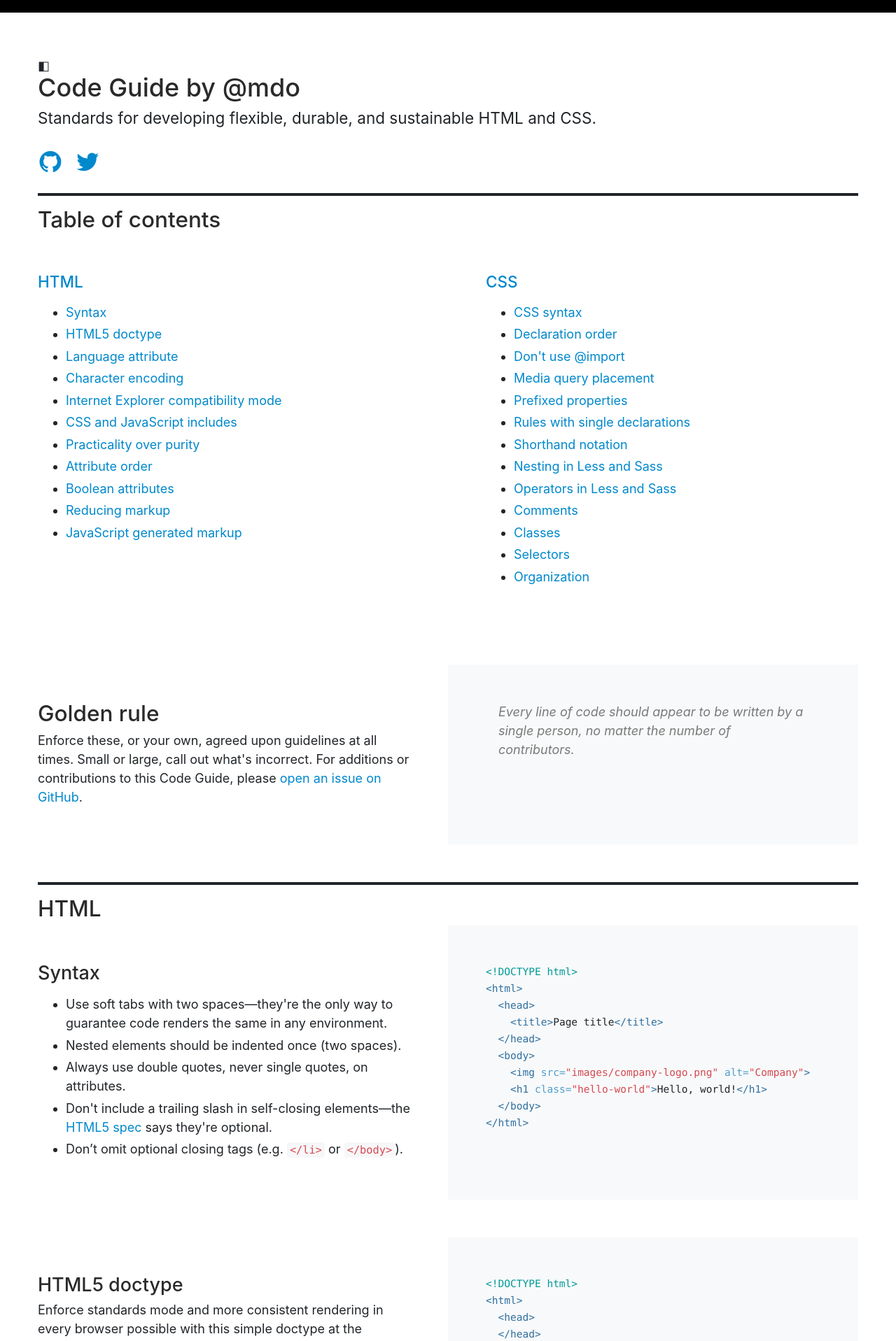
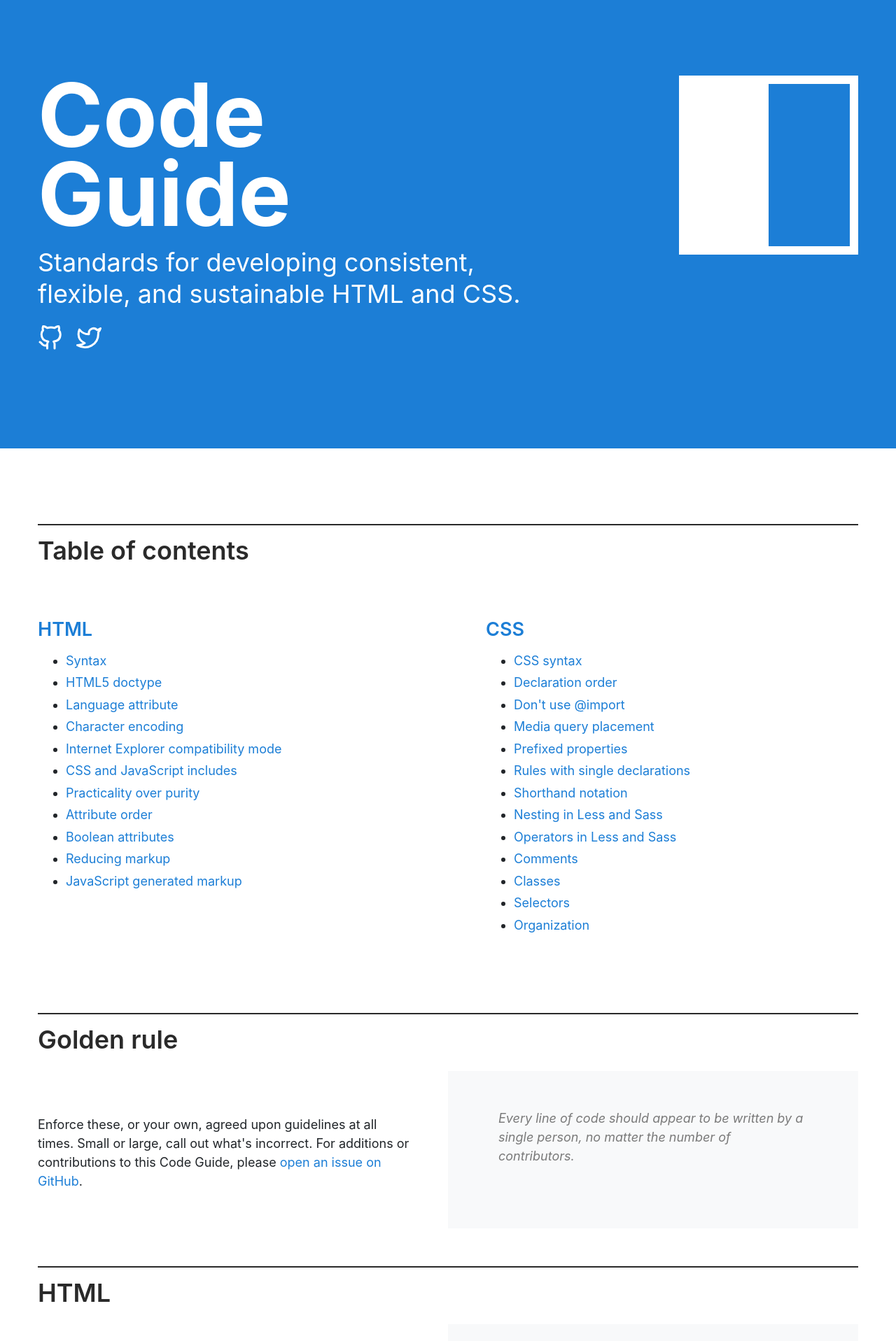
Before and after one commit to mdo/code-guide, a Jekyll site: the page built from index.html, in a window 1280 px wide. Shown: the top 1917 px of the page at 70% size. Built offline with Jekyll 4.4.1, drawn with Linux system fonts in a browser that asks for light colours; comment, search, counter and statistics services are not loaded.

Commit message:
redesign things, bring out a big header, reduce markup

```diff
--- a/_config.yml
+++ b/_config.yml
@@ -1,5 +1,5 @@
 name: Code Guide by @mdo
-description: Standards for developing flexible, durable, and sustainable HTML and CSS.
+description: Standards for developing consistent, flexible, and sustainable HTML and CSS.
 url: https://codeguide.co
 permalink: pretty
 sass:
--- a/_includes/header.html
+++ b/_includes/header.html
@@ -1,16 +1,24 @@
-<header class="masthead">
-  <span class="icon">&#9703;</span>
-  <h1>{{ site.name }}</h1>
-  <p class="lead">{{ site.description }}</p>
+<header class="cg-masthead">
+  <div class="container">
+    <h1 class="cg-masthead-title">
+      <div class="cg-icon"></div>
+      Code<br>
+      Guide
+    </h1>
+    <p class="cg-masthead-subtitle">
+      {{ site.description }}
+    </p>
 
-  <p class="masthead-links">
-    <a href="https://github.com/mdo/code-guide">
-      <span class="icon icon-github-circled"></span>
-    </a>
-    <a href="https://twitter.com/mdo">
-      <span class="icon icon-twitter"></span>
-    </a>
-  </p>
+    <p class="masthead-links">
+      <a href="https://github.com/mdo/code-guide" title="View on GitHub">
+        <svg class="" xmlns="http://www.w3.org/2000/svg" width="24" height="24" viewBox="0 0 24 24" fill="none" stroke="currentColor" stroke-width="2" stroke-linecap="round" stroke-linejoin="round" aria-hidden="true"><path d="M9 19c-5 1.5-5-2.5-7-3m14 6v-3.87a3.37 3.37 0 0 0-.94-2.61c3.14-.35 6.44-1.54 6.44-7A5.44 5.44 0 0 0 20 4.77 5.07 5.07 0 0 0 19.91 1S18.73.65 16 2.48a13.38 13.38 0 0 0-7 0C6.27.65 5.09 1 5.09 1A5.07 5.07 0 0 0 5 4.77a5.44 5.44 0 0 0-1.5 3.78c0 5.42 3.3 6.61 6.44 7A3.37 3.37 0 0 0 9 18.13V22"></path></svg>
+      </a>
+      <a href="https://twitter.com/mdo" title="Follow on Twitter">
+        <svg class="" xmlns="http://www.w3.org/2000/svg" width="24" height="24" viewBox="0 0 24 24" fill="none" stroke="currentColor" stroke-width="2" stroke-linecap="round" stroke-linejoin="round" aria-hidden="true" data-reactid="1211"><path d="M23 3a10.9 10.9 0 0 1-3.14 1.53 4.48 4.48 0 0 0-7.86 3v1A10.66 10.66 0 0 1 3 4s-4 9 5 13a11.64 11.64 0 0 1-7 2c9 5 20 0 20-11.5a4.5 4.5 0 0 0-.08-.83A7.72 7.72 0 0 0 23 3z"></path></svg>
+      </a>
+    </p>
 
-  <script type="text/javascript" src="//cdn.fusionads.net/fusion.js?zoneid=1332&serve=C6SDP2Y&placement=codeguide" id="_fusionads_js"></script>
+
+    <script type="text/javascript" src="//cdn.fusionads.net/fusion.js?zoneid=1332&serve=C6SDP2Y&placement=codeguide" id="_fusionads_js"></script>
+  </div>
 </header>
--- a/_layouts/default.html
+++ b/_layouts/default.html
@@ -25,7 +25,9 @@
 
     {% include header.html %}
 
-    {{ content }}
+    <main class="container">
+      {{ content }}
+    </main>
 
     {% include footer.html %}
 
--- a/_sass/_og.scss
+++ b/_sass/_og.scss
@@ -41,6 +41,7 @@
   --blue: #1c7ed6;
   --indigo: #4263eb;
   --cyan: #1098ad;
+  --gray: #212529;
 }
 
 *,
@@ -50,21 +51,15 @@
 }
 
 html {
-  border-top: 1rem solid currentColor;
-  padding: 2rem;
   font-size: 16px;
 
   @media (min-width: 48em) {
-    padding: 3rem;
     font-size: 18px;
   }
 }
 
 body {
-  max-width: 80em;
-  padding: 0;
-  margin-right: auto;
-  margin-left: auto;
+  margin: 0;
   font-size: 1rem;
   font-family: -apple-system, BlinkMacSystemFont, "Segoe UI", Roboto, "Helvetica Neue", Arial, "Noto Sans", sans-serif, "Apple Color Emoji", "Segoe UI Emoji", "Segoe UI Symbol", "Noto Color Emoji";
   line-height: 1.5;
@@ -72,7 +67,7 @@
 }
 
 a {
-  color: #08c;
+  color: var(--blue);
   text-decoration: none;
 
   &:hover {
@@ -82,22 +77,18 @@
 
 h1, h2, h3, h4 {
   margin: 0 0 .5rem;
-  font-weight: 500;
+  font-weight: 600;
   line-height: 1;
   color: #2a2a2a;
 }
-h1 { font-size: 2rem; }
-h2 { font-size: 1.75rem; }
-h3 { font-size: 1.5rem; }
-h4 { font-size: 1.25rem }
+h1 { font-size: 2.5rem; }
+h2 { font-size: 2rem; }
+h3 { font-size: 1.75rem; }
+h4 { font-size: 1.5rem }
 
 p {
   margin-top: 0;
   margin-bottom: 1rem;
-}
-
-.lead {
-  font-size: 1.25rem;
 }
 
 blockquote {
@@ -115,7 +106,6 @@
   margin-bottom: .25rem;
 }
 
-/* Tighten up margin on last items */
 p:last-child,
 ul:last-child,
 blockquote:last-child {
@@ -147,21 +137,117 @@
   line-height: 1.4;
   white-space: pre;
   white-space: pre-wrap;
+
+  code {
+    padding: 0;
+    color: inherit;
+    background-color: transparent;
+    border: 0;
+  }
 }
-pre code {
-  padding: 0;
-  color: inherit;
-  background-color: transparent;
-  border: 0;
-}
+
 .highlight {
   margin: 0;
+
+  pre {
+    margin-bottom: 0;
+  }
+
+  & + .highlight {
+    margin-top: 1rem;
+  }
 }
-.highlight pre {
-  margin-bottom: 0;
+
+
+//
+// Masthead
+//
+
+.cg-icon {
+  display: block;
+  width: 20vw;
+  height: 20vw;
+  margin-bottom: 1.5rem;
+  border: solid currentColor;
+  border-width: 1vw 1vw 1vw 10vw;
+
+  @media (min-width: 64em) {
+    float: right;
+  }
 }
-.highlight + .highlight {
-  margin-top: 1rem;
+
+.cg-masthead {
+  padding-top: 3rem;
+  padding-bottom: 3rem;
+  margin-bottom: 3rem;
+  color: #fff;
+  background-color: var(--blue);
+
+  @media (min-width: 60em) {
+    padding-top: 6rem;
+    padding-bottom: 6rem;
+    margin-bottom: 6rem;
+  }
+}
+
+.cg-masthead-title {
+  margin-bottom: 1rem;
+  font-size: 4rem;
+  font-weight: 700;
+  line-height: .9;
+  color: inherit;
+
+  @media (min-width: 48em) {
+    font-size: 6rem;
+  }
+
+  @media (min-width: 60em) {
+    font-size: 7rem;
+  }
+}
+
+.cg-masthead-subtitle {
+  max-width: 40rem;
+  font-size: 1.5rem;
+  line-height: 1.25;
+
+  @media (min-width: 48em) {
+    font-size: 2rem;
+  }
+}
+
+.masthead-links {
+  font-size: 2rem;
+
+  a {
+    color: #fff;
+    text-decoration: none;
+  }
+
+  svg {
+    display: inline-block;
+    width: 2rem;
+    height: 2rem;
+    margin-right: .5rem;
+  }
+}
+
+
+//
+// Content
+//
+
+.container {
+  max-width: 80em;
+  padding-right: 2rem;
+  padding-left: 2rem;
+  margin-right: auto;
+  margin-left: auto;
+
+  @media (min-width: 48em) {
+    padding-right: 3rem;
+    padding-left: 3rem;
+  }
 }
 
 
@@ -169,19 +255,25 @@
  * The Grid
  */
 
+.section {
+  margin-bottom: 3rem;
+}
+
 .col {
+  margin-bottom: 1.5rem;
   // padding: 2rem 1rem;
 }
 .col p {
   max-width: 40rem;
 }
 .col + .col {
+  padding: 2rem;
   // border-top: 1px solid #dfe1e8;
   background-color: #f8f9fa;
 }
 @media (min-width: 38em) {
   .col {
-    padding: 2rem;
+    // padding: 2rem;
   }
 }
 @media (min-width: 48em) {
@@ -189,7 +281,6 @@
     display: table;
     width: 100%;
     table-layout: fixed;
-    margin-bottom: 3rem;
   }
   .col {
     display: table-cell;
@@ -209,56 +300,15 @@
 
 
 /*
- * Masthead
- */
-
-.cg-icon {
-  display: block;
-  width: 3rem;
-  height: 3rem;
-  margin-bottom: 1.5rem;
-  color: var(--red);
-  border: solid currentColor;
-  border-width: .25rem .25rem .25rem 1.5rem;
-}
-
-.cg-masthead {
-  // max-width: 64em;
-  // padding: 2rem;
-  margin-right: auto;
-  margin-left: auto;
-
-  @media (min-width: 48em) {
-    // padding: 4rem;
-  }
-
-  > * {
-    max-width: 48rem;
-  }
-
-  h1 {
-    // font-size: 4rem;
-    margin-bottom: .25rem;
-  }
-}
-
-.masthead-links {
-  font-size: 2rem;
-}
-.masthead-links a {
-  text-decoration: none;
-}
-
-
-/*
  * Sections
  */
 
-.heading {
+h2 {
   padding-top: 1rem;
+  margin-bottom: 1.5rem;
   // padding: 2rem 1rem 1.5rem;
   // background-color: #dfe1e8;
-  border-top: .25rem solid;
+  border-top: .125rem solid;
 }
 
 @media (min-width: 38em) {
--- a/index.html
+++ b/index.html
@@ -3,9 +3,7 @@
 ---
 
 
-<div class="heading" id="toc">
-  <h2>Table of contents</h2>
-</div>
+<h2 id="toc">Table of contents</h2>
 <div class="section toc">
   <div class="col">
     <h4><a href="#html">HTML</a></h4>
@@ -43,10 +41,10 @@
   </div>
 </div>
 
-
+<h2 id="golden-rule">Golden rule</h2>
 <div class="section" id="golden-rule">
   <div class="col">
-    <h2>Golden rule</h2>
+    <h3></h3>
     <p>Enforce these, or your own, agreed upon guidelines at all times. Small or large, call out what's incorrect. For additions or contributions to this Code Guide, please <a href="https://github.com/mdo/code-guide/issues/new">open an issue on GitHub</a>.</p>
   </div>
   <div class="col">
@@ -57,11 +55,7 @@
 </div>
 
 
-
-<div class="heading" id="html">
-  <h2>HTML</h2>
-</div>
-
+<h2 id="html">HTML</h2>
 <div class="section" id="html-syntax">
   <div class="col">
     <h3>Syntax</h3>
@@ -203,11 +197,7 @@
 </div>
 
 
-
-<div class="heading" id="css">
-  <h2>CSS</h2>
-</div>
-
+<h2 id="css">CSS</h2>
 <div class="section" id="css-syntax">
   <div class="col">
     <h3>Syntax</h3>
```
